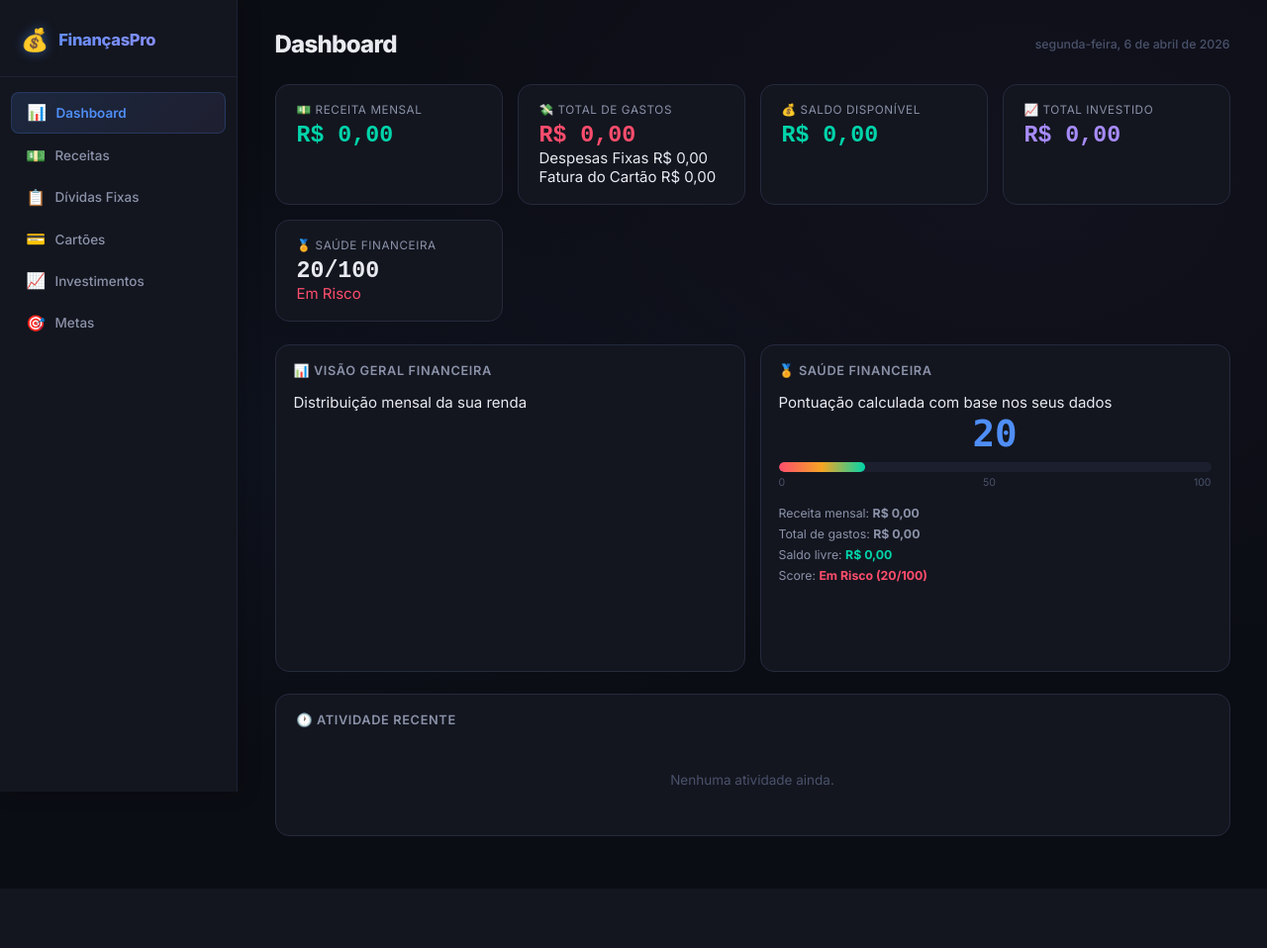
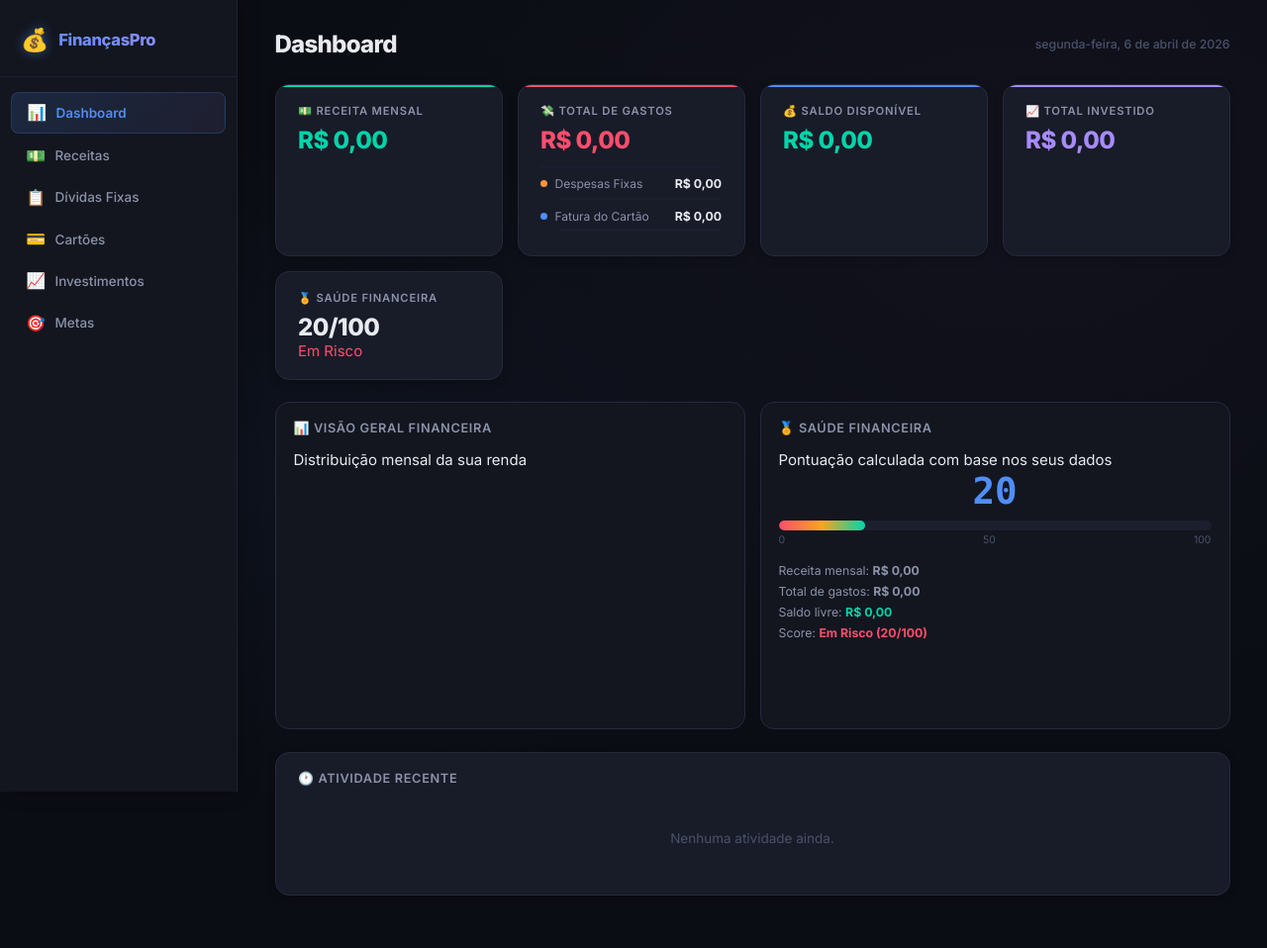
Before and after one commit to phrhenriquegestor/financas-pessoais, a FastAPI app: page / in a window 1280 px wide. Shown: the whole page at 99% size. Before the commit the page ends 845 px from the top, so only its background shows below. Run offline with FastAPI, Linux system fonts and the light colour scheme; data that the repository does not hold is empty; a map, chart or similar area stays blank.

Commit message:
auto: update via Claude Code

```diff
--- a/static/css/styles.css
+++ b/static/css/styles.css
@@ -141,35 +141,101 @@ a { color: inherit; text-decoration: none; }
 
 /* ── Cards ─────────────────────────────────────────────────────────────── */
 .card {
-  background: var(--bg-secondary);
+  background: var(--bg-card);
   border: 1px solid var(--border);
   border-radius: var(--radius);
-  padding: 1.2rem 1.4rem;
+  padding: 1.25rem 1.5rem;
+  box-shadow: var(--shadow-sm);
+  transition: box-shadow var(--transition), border-color var(--transition);
+  position: relative;
+  overflow: hidden;
 }
+.card::before {
+  content: '';
+  position: absolute;
+  top: 0; left: 0; right: 0;
+  height: 2px;
+  opacity: 0;
+  transition: opacity var(--transition);
+}
+.card:hover { box-shadow: var(--shadow); }
 .card-label {
-  font-size: 0.78rem;
+  font-size: 0.75rem;
   color: var(--text-secondary);
   text-transform: uppercase;
-  letter-spacing: 0.05em;
-  margin-bottom: 0.4rem;
+  letter-spacing: 0.07em;
+  margin-bottom: 0.55rem;
+  font-weight: 600;
 }
 .card-value {
-  font-size: 1.55rem;
-  font-weight: 700;
-  font-family: 'SF Mono', 'Fira Code', 'Courier New', monospace;
+  font-size: 1.6rem;
+  font-weight: 800;
+  font-family: 'Inter', monospace;
+  letter-spacing: -0.02em;
 }
 .cards-grid {
   display: grid;
-  grid-template-columns: repeat(auto-fill, minmax(200px, 1fr));
+  grid-template-columns: repeat(auto-fill, minmax(210px, 1fr));
   gap: 1rem;
   margin-bottom: 1.5rem;
 }
+.card-green::before  { background: var(--accent-green); opacity: 1; }
+.card-red::before    { background: var(--accent-red); opacity: 1; }
+.card-blue::before   { background: var(--accent-blue); opacity: 1; }
+.card-yellow::before { background: var(--accent-yellow); opacity: 1; }
+.card-purple::before { background: var(--accent-purple); opacity: 1; }
+
 .card-green .card-value  { color: var(--accent-green); }
 .card-red .card-value    { color: var(--accent-red); }
 .card-blue .card-value   { color: var(--accent-blue); }
 .card-yellow .card-value { color: var(--accent-yellow); }
 .card-purple .card-value { color: var(--accent-purple); }
 .card-value-red          { color: var(--accent-red); }
+
+/* ── Expense breakdown inside card ─────────────────────────────────────── */
+.card-expenses .card-value { margin-bottom: 0.75rem; }
+.card-breakdown {
+  border-top: 1px solid var(--border-subtle);
+  padding-top: 0.65rem;
+  display: flex;
+  flex-direction: column;
+  gap: 0.25rem;
+}
+.breakdown-row {
+  display: flex;
+  align-items: center;
+  gap: 0.5rem;
+  font-size: 0.8rem;
+}
+.breakdown-dot {
+  width: 7px; height: 7px;
+  border-radius: 50%;
+  flex-shrink: 0;
+}
+.dot-orange { background: var(--accent-orange); }
+.dot-blue   { background: var(--accent-blue); }
+.breakdown-label { color: var(--text-secondary); flex: 1; }
+.breakdown-val {
+  font-size: 0.82rem;
+  font-weight: 700;
+  font-family: 'Inter', monospace;
+  color: var(--text-primary);
+}
+.breakdown-bar-wrap {
+  height: 3px;
+  background: var(--bg-tertiary);
+  border-radius: 99px;
+  overflow: hidden;
+  margin: 0.1rem 0 0.35rem 1.2rem;
+}
+.breakdown-bar {
+  height: 100%;
+  border-radius: 99px;
+  width: 0%;
+  transition: width 0.6s ease;
+}
+.bar-orange { background: var(--accent-orange); }
+.bar-blue   { background: var(--accent-blue); }
 
 /* ── Charts row ────────────────────────────────────────────────────────── */
 .charts-row {
```
